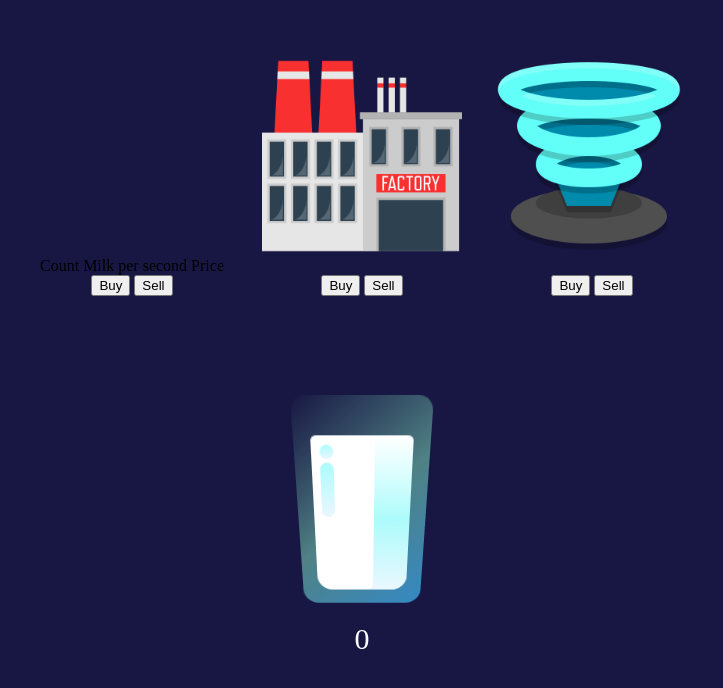
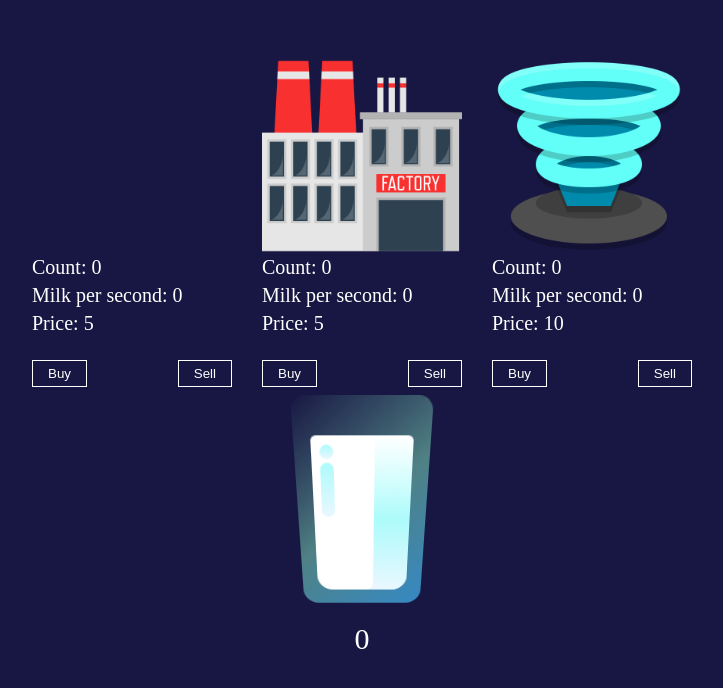
Before and after one commit to krystian15/milkClicker, a website built with webpack: page src/index.html in a window 1280 px wide. Shown: the whole page, without its empty margins (278-1001 px from the left). Built offline with nearby package versions, Linux system fonts and the light colour scheme; files whose address does not match are found by name.

Commit message:
Dodnaie poprawki do kupna i sprzedaży komponentów

```diff
--- a/src/index.html
+++ b/src/index.html
@@ -32,12 +32,10 @@
     </div>
     <div id="Factory">
       <div class="actions-wrapper">
-
       <div class="component-information">
-        <span class="count"></span>
-        <span class="milk-per-sec"></span>
-        <span class="price"></span>
-
+        <span class="count" data-text="Count"></span>
+        <span class="milk-per-sec" data-text="Milk per second"></span>
+        <span class="price" data-text="Price"></span>
       </div>
       <div class="actions-panel">
         <button type="button" data-action="buy" name="button">Buy</button>
@@ -47,12 +45,10 @@
     </div>
     <div id="Teleport">
       <div class="actions-wrapper">
-
       <div class="component-information">
-        <span class="count"></span>
-        <span class="milk-per-sec"></span>
-        <span class="price"></span>
-
+        <span class="count" data-text="Count"></span>
+        <span class="milk-per-sec" data-text="Milk per second"></span>
+        <span class="price" data-text="Price"></span>
       </div>
       <div class="actions-panel">
         <button type="button" data-action="buy" name="button">Buy</button>
--- a/src/scripts/CookieMakersFunctions/CookieMakersFunctions.js
+++ b/src/scripts/CookieMakersFunctions/CookieMakersFunctions.js
@@ -51,7 +51,8 @@ class CookieMakersFunctions extends FrontEndViewController {
   }
 
   productionMultipler() {
-    let milkMultipe  = this.props.count * 0.02 * this.props.componentPrimary;
+    let milkMultipe = this.props.count * 0.02 * this.props.componentPrimary;
+
     this.updateComponentMilkCountPerSec(milkMultipe);
 
     return milkMultipe;
@@ -82,7 +83,7 @@ class CookieMakersFunctions extends FrontEndViewController {
       this.updateCount(action);
     }
 
-    super.updateInformation(action);
+    super.updateInformation();
   }
 
   componentController(action) {
@@ -105,9 +106,13 @@ class CookieMakersFunctions extends FrontEndViewController {
     }
 
     this.updateComponentParameters(action);
-
     this.info();
   }
+
+  setProps(props) {
+    super.updateInformation();
+  }
+
 }
 
 export default CookieMakersFunctions;
--- a/src/scripts/Cow/Cow.js
+++ b/src/scripts/Cow/Cow.js
@@ -1,19 +1,20 @@
 import CookieMakersFunctions from '../CookieMakersFunctions/CookieMakersFunctions.js';
 import './Cow.scss';
 
-class Cow extends CookieMakersFunctions{
+class Cow extends CookieMakersFunctions {
   constructor(callback, eventToListen) {
 
     super(callback, eventToListen);
 
     this.props = {
-      componentPrimary : 2,
-      milkPerSecond : 0,
+      componentPrimary: 2,
+      milkPerSecond: 0,
       cost: 5,
       count: 0,
       milkCount: 0
     }
 
+    super.setProps(this.props);
   }
 }
 
--- a/src/scripts/Factory/Factory.js
+++ b/src/scripts/Factory/Factory.js
@@ -14,6 +14,9 @@ class Factory extends CookieMakersFunctions{
       milkCount: 0
     }
 
+    super.setProps(this.props);
+
+
   }
 }
 
--- a/src/scripts/FrontEndViewController/FrontEndViewController.js
+++ b/src/scripts/FrontEndViewController/FrontEndViewController.js
@@ -1,8 +1,6 @@
 class FrontEndViewController {
   constructor(eventToListen) {
-
     this.eventToLister = eventToListen;
-
     this.init();
   }
 
@@ -12,16 +10,15 @@ class FrontEndViewController {
   }
 
   setComponentActionsEventListener() {
+
     this.actions = document.querySelectorAll(`${this.eventToLister} .actions-panel button`);
-
     this.actions.forEach((element) => element.addEventListener('click', (event) => this.sendAction(event)));
   }
 
   setComponentInformationEventListener() {
     this.count = document.querySelector(`${this.eventToLister} .count`);
     this.milkPerSecond = document.querySelector(`${this.eventToLister} .milk-per-sec`);
-    this.price = document.querySelector(`${this.eventToLister} .milk-per-sec`);
-    this.actions.forEach((element) => element.addEventListener('click', (event) => this.sendAction(event)));
+    this.price = document.querySelector(`${this.eventToLister} .price`);
   }
 
   sendAction(event) {
@@ -41,6 +38,7 @@ class FrontEndViewController {
   init() {
     this.setEventListener();
   }
+
 }
 
 export default FrontEndViewController;
--- a/src/scripts/Teleport/Teleport.js
+++ b/src/scripts/Teleport/Teleport.js
@@ -13,6 +13,9 @@ class Teleport extends CookieMakersFunctions{
       count: 0,
       milkCount: 0
     }
+
+    super.setProps(this.props);
+
   }
 }
 
--- a/src/styles/index.scss
+++ b/src/styles/index.scss
@@ -34,20 +34,41 @@ html {
 .actions-wrapper {
   text-align: center;
   position: absolute;
-  bottom: -40px;
+  top: 100%;
   width: 100%;
 
+  .component-information {
+    font-size: 20px;
+    color: $white;
+    position: relative;
 
+    .count,
+    .milk-per-sec,
+    .price {
+      display: block;
+      margin-bottom: 5px;
+      text-align: left;
 
-  .component-information {
-  position: relative;
-  .count,
-  .milk-per-sec,
-  .price {
-
-    &:before {
-      content: attr(data-text);
+      &:before {
+        margin-right: 5px;
+        content: ""attr(data-text)":";
+      }
     }
   }
+
+  .actions-panel {
+    margin-top: 20px;
+    display: flex;
+    align-items: center;
+    justify-content: space-between;
+    button {
+
+      margin: 5px 0;
+      padding: 5px 15px;
+      background: transparent;
+      box-shadow: none;
+      color: $white;
+      border: 1px solid $white;
+    }
   }
 }
```
Lines whose indentation alone changed are shown as unchanged.
